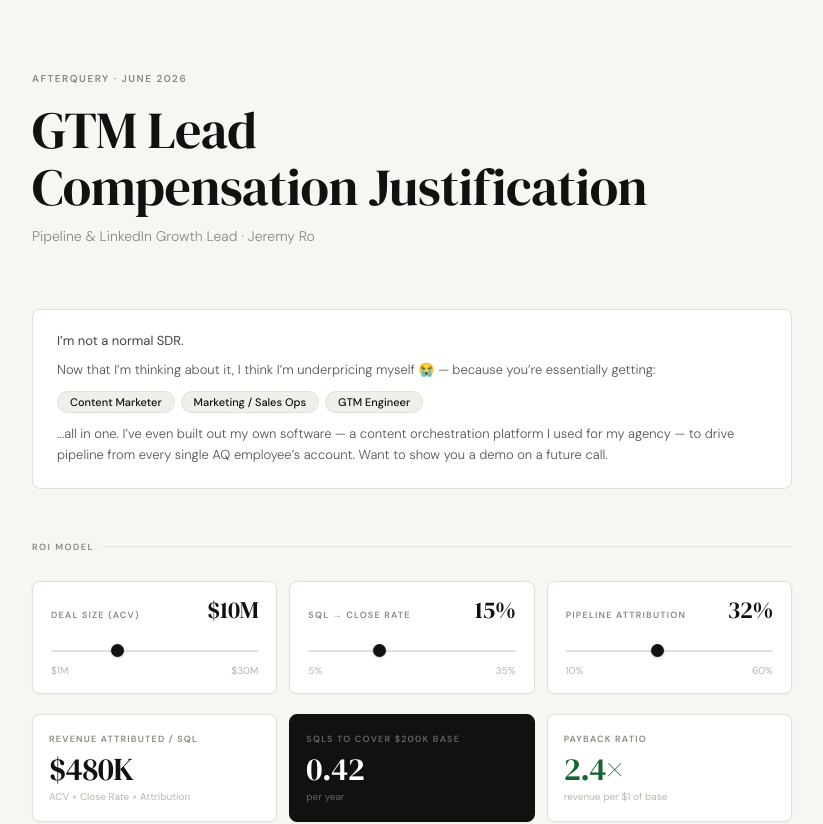
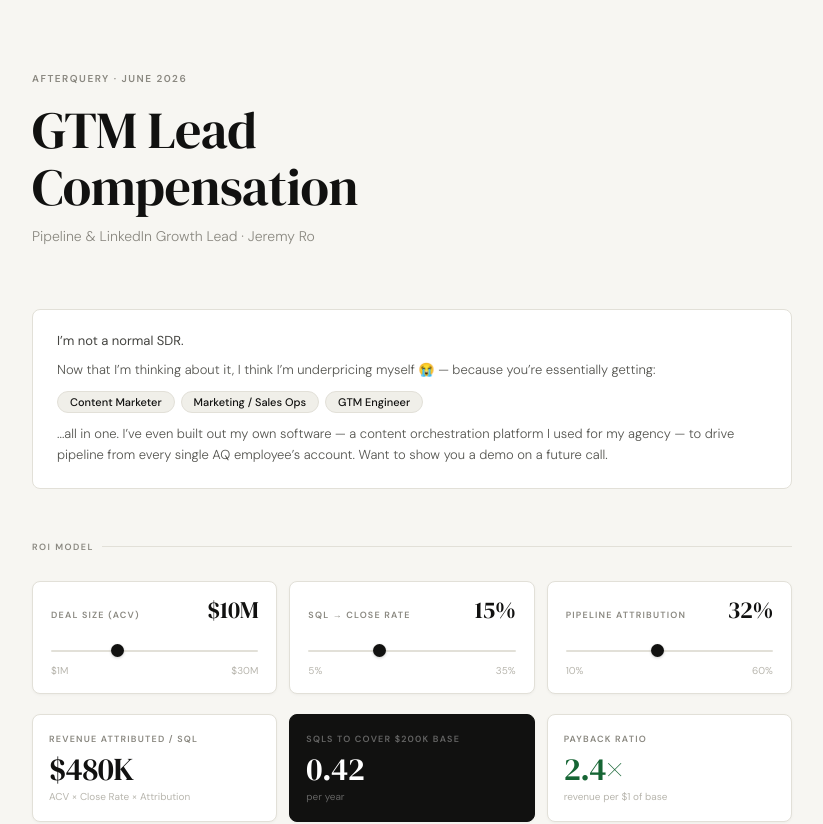
Before and after one commit to jeremyjro/jeremyjro, a Next.js app: page /comp in a window 1280 px wide. Shown: the top 824 px of the page, without its empty margins (228-1051 px from the left). Built offline with nearby package versions, Linux system fonts and the light colour scheme.

Commit message:
Headline: remove Justification

```diff
--- a/app/comp/page.tsx
+++ b/app/comp/page.tsx
@@ -39,7 +39,7 @@
 
         <header className={styles.header}>
           <p className={styles.eyebrow}>AfterQuery · June 2026</p>
-          <h1 className={styles.title}>GTM Lead<br />Compensation Justification</h1>
+          <h1 className={styles.title}>GTM Lead<br />Compensation</h1>
           <p className={styles.subtitle}>Pipeline &amp; LinkedIn Growth Lead · Jeremy Ro</p>
         </header>
 
```
